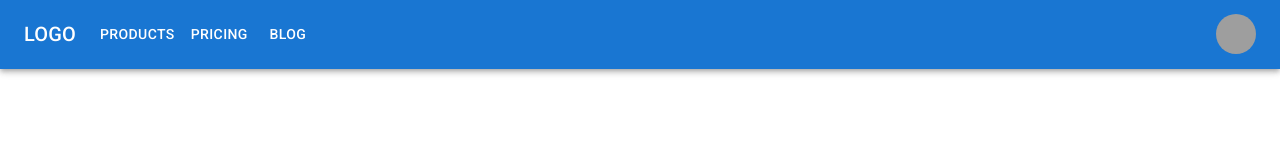
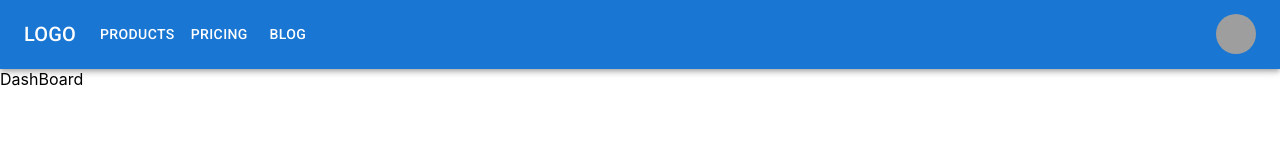
Before and after one commit to Bang1999-Nguyen/ToDoWeb, a React (Create React App) app in the folder client/: page / in a window 1280 px wide. Shown: the top 160 px of the page. Built offline with nearby package versions, Linux system fonts and the light colour scheme; grey boxes are pictures that could not be loaded.

Commit message:
Build dashboard web application

```diff
--- a/client/src/App.js
+++ b/client/src/App.js
@@ -1,9 +1,11 @@
+import DashBoard from "./components/Dashboard/DashBoard";
 import Header from "./components/Header";
 
 function App() {
   return (
     <div className="App">
       <Header />
+      <DashBoard />
     </div>
   );
 }
--- /dev/null
+++ b/client/src/components/Dashboard/DashBoard.jsx
@@ -0,0 +1,7 @@
+import React from "react";
+
+const DashBoard = () => {
+  return <div>DashBoard</div>;
+};
+
+export default DashBoard;
```
